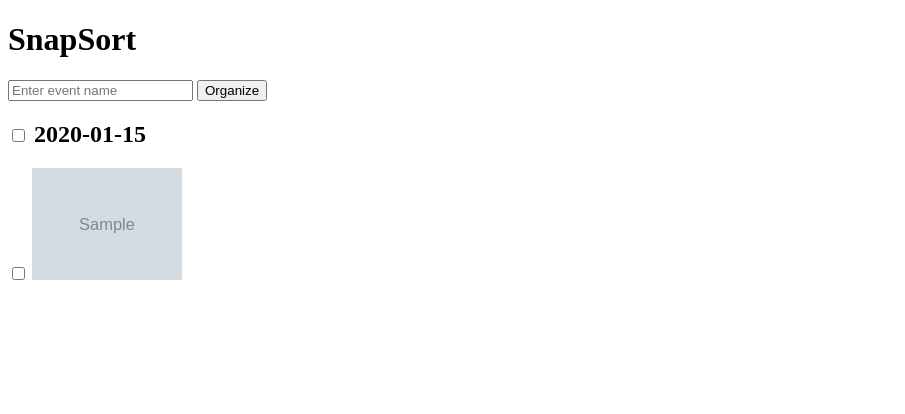
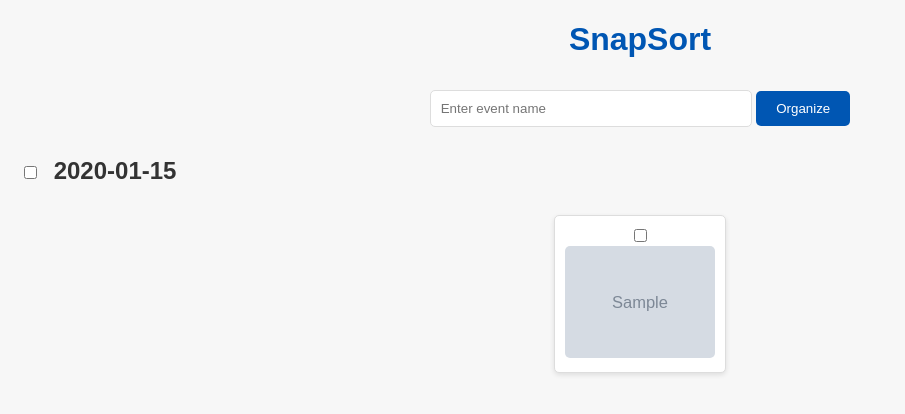
Before and after one commit to shakenes/snapsort, a Flask app: template templates/index.html in a window 1280 px wide. Shown: the top 414 px of the page, without its empty margins (0-905 px from the left). Run offline with Flask 3, Linux system fonts and the light colour scheme; the template is opened without the code that fills it: most values are stand-ins (such as "Sample title", 1, 10 or a date in 2020); grey boxes marked "Sample" are stand-in pictures.

Commit message:
make web interface nicer

```diff
--- a/static/styles.css
+++ b/static/styles.css
@@ -1,19 +1,70 @@
 body {
     font-family: Arial, sans-serif;
     margin: 20px;
+    background-color: #f7f7f7;
+    color: #333;
 }
 
-div {
-    display: flex;
-    flex-wrap: wrap;
+h1 {
+    text-align: center;
+    color: #0056b3;
 }
 
-div > div {
-    margin: 10px;
+h2 {
+    color: #333;
+    margin-top: 20px;
+}
+
+form {
+    margin-bottom: 20px;
     text-align: center;
 }
 
-img {
-    border: 1px solid #ccc;
+input[type="text"] {
+    padding: 10px;
+    width: 300px;
+    margin: 10px 0;
+    border: 1px solid #ddd;
     border-radius: 5px;
 }
+
+button {
+    padding: 10px 20px;
+    background-color: #0056b3;
+    color: #fff;
+    border: none;
+    border-radius: 5px;
+    cursor: pointer;
+}
+
+button:hover {
+    background-color: #003d80;
+}
+
+.file-container {
+    display: flex;
+    flex-wrap: wrap;
+    justify-content: center;
+    margin-top: 20px;
+}
+
+.file-item {
+    width: 150px;
+    margin: 10px;
+    text-align: center;
+    background-color: #fff;
+    border: 1px solid #ddd;
+    border-radius: 5px;
+    padding: 10px;
+    box-shadow: 0 2px 5px rgba(0, 0, 0, 0.1);
+}
+
+.file-item img {
+    max-width: 100%;
+    height: auto;
+    border-radius: 5px;
+}
+
+.group-checkbox {
+    margin-right: 10px;
+}
--- a/templates/index.html
+++ b/templates/index.html
@@ -4,23 +4,24 @@
     <meta charset="UTF-8">
     <meta name="viewport" content="width=device-width, initial-scale=1.0">
     <title>SnapSort</title>
+    <link rel="stylesheet" href="/static/styles.css">
 </head>
 <body>
     <h1>SnapSort</h1>
     <form id="organize-form" method="POST" action="/organize">
         <input type="text" name="event_name" placeholder="Enter event name" required>
         <button type="submit">Organize</button>
-
+    </form>
     {% for date, files in files_with_thumbnails.items() %}
     <h2>
         <input type="checkbox" class="group-checkbox" data-group="{{ date }}"> {{ date }}
     </h2>
-        <div>
+    <div class="file-container">
         {% for file in files %}
-            <div>
+        <div class="file-item">
             <input type="checkbox" name="files" value="{{ file.original }}" class="file-checkbox" data-group="{{ date }}">
             {% if file.thumbnail %}
-                <img src="/static/thumbnails/{{ file.thumbnail }}" alt="{{ file.original }}" width="150">
+            <img src="/static/thumbnails/{{ file.thumbnail }}" alt="{{ file.original }}">
             {% else %}
             <p>{{ file.original }}</p>
             {% endif %}
@@ -28,15 +29,15 @@
         {% endfor %}
     </div>
     {% endfor %}
-    </form>
     <script>
         document.querySelectorAll('.group-checkbox').forEach(groupCheckbox => {
             groupCheckbox.addEventListener('change', event => {
-                const group = event.target.dataset.group;
+                const group = event.target.dataset.group; // Get the group (date) from the checkbox
                 const checkboxes = document.querySelectorAll(`.file-checkbox[data-group="${group}"]`);
-                checkboxes.forEach(cb => cb.checked = event.target.checked);
+                checkboxes.forEach(cb => cb.checked = event.target.checked); // Sync all file checkboxes with the group checkbox
             });
         });
     </script>
+
 </body>
 </html>
```
Lines whose indentation alone changed are shown as unchanged.
